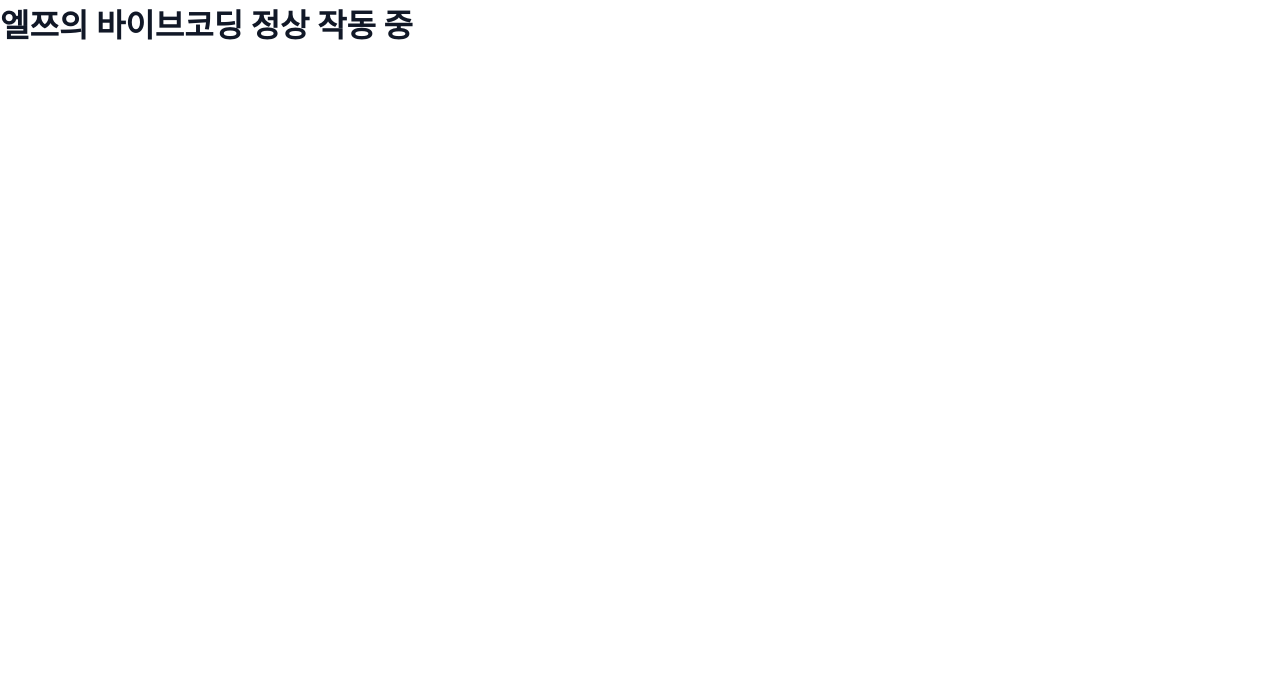
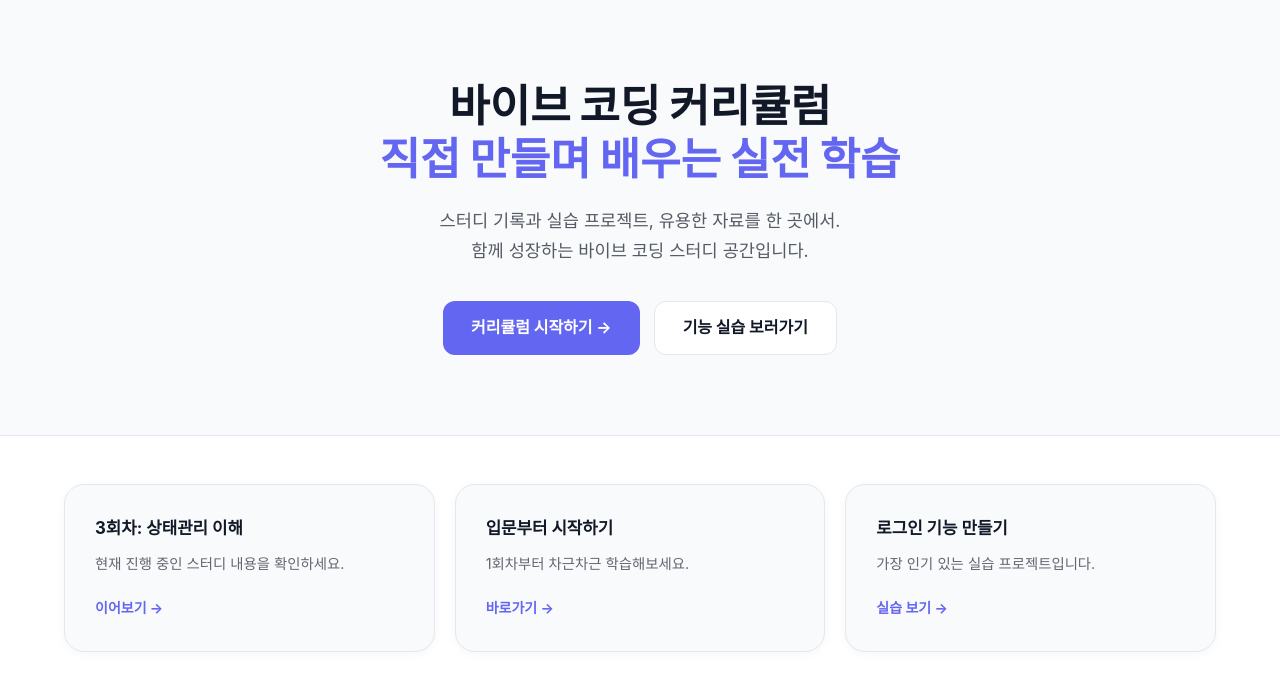
Before and after one commit to zmetron2/next-cf-vibe, a Next.js app: page / in a window 1280 px wide. Shown: the top 690 px of the page. Built offline with nearby package versions, Linux system fonts and the light colour scheme.

Commit message:
restore: Main content design and metadata

```diff
--- a/src/app/layout.tsx
+++ b/src/app/layout.tsx
@@ -1,4 +1,13 @@
+import type { Metadata } from "next";
 import "./globals.css";
+
+export const metadata: Metadata = {
+  title: "엘쯔의 바이브코딩 - 퍼블리셔, 프런트엔드 개발자 엘쯔의 정보공유",
+  description: "UX디자인, 퍼블리싱, 프런트엔드 개발 지식을 공유하는 엘쯔의 바이브코딩입니다.",
+  icons: {
+    icon: "/logo.svg",
+  },
+};
 
 export default function RootLayout({
   children,
--- a/src/app/page.tsx
+++ b/src/app/page.tsx
@@ -1,3 +1,49 @@
+export const runtime = 'edge';
+
+import React from 'react';
+import Link from 'next/link';
+
 export default function HomePage() {
-  return <h1>엘쯔의 바이브코딩 정상 작동 중</h1>;
+  return (
+    <div className="home-container">
+      <section className="hero">
+        <h1>
+          바이브 코딩 커리큘럼<br />
+          <span className="accent">직접 만들며 배우는 실전 학습</span>
+        </h1>
+        <p className="hero-description">
+          스터디 기록과 실습 프로젝트, 유용한 자료를 한 곳에서.<br />
+          함께 성장하는 바이브 코딩 스터디 공간입니다.
+        </p>
+        <div className="hero-buttons">
+          <Link href="/curriculum" className="btn-primary">
+            커리큘럼 시작하기 →
+          </Link>
+          <Link href="/practice" className="btn-secondary">
+            기능 실습 보러가기
+          </Link>
+        </div>
+      </section>
+
+      <main className="main-content">
+        <div className="feature-grid">
+          <div className="card">
+            <h3>3회차: 상태관리 이해</h3>
+            <p>현재 진행 중인 스터디 내용을 확인하세요.</p>
+            <Link href="/curriculum" className="card-link">이어보기 →</Link>
+          </div>
+          <div className="card">
+            <h3>입문부터 시작하기</h3>
+            <p>1회차부터 차근차근 학습해보세요.</p>
+            <Link href="/curriculum" className="card-link">바로가기 →</Link>
+          </div>
+          <div className="card">
+            <h3>로그인 기능 만들기</h3>
+            <p>가장 인기 있는 실습 프로젝트입니다.</p>
+            <Link href="/practice" className="card-link">실습 보기 →</Link>
+          </div>
+        </div>
+      </main>
+    </div>
+  );
 }
```
